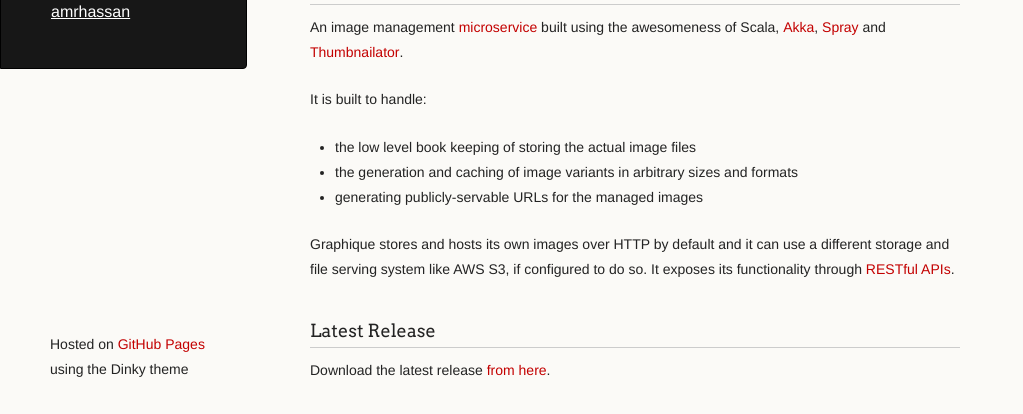
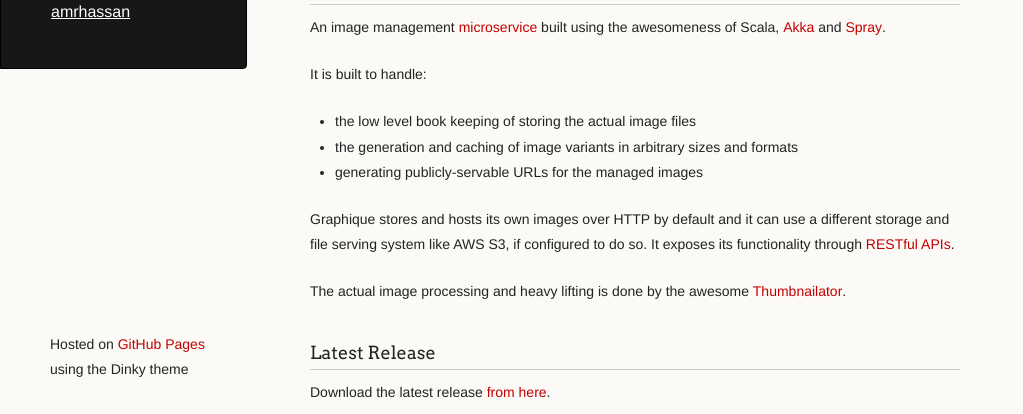
Before and after one commit to amrhassan/graphique, a plain HTML site: page index.html in a window 1280 px wide. Shown: the part 386-800 px from the top of the page, without its empty margins (0-1023 px from the left). Drawn offline with Linux system fonts and the light colour scheme.

Commit message:
Create gh-pages branch via GitHub

```diff
--- a/index.html
+++ b/index.html
@@ -35,7 +35,7 @@
 <h1>
 <a id="graphique" class="anchor" href="#graphique" aria-hidden="true"><span class="octicon octicon-link"></span></a>Graphique</h1>
 
-<p>An image management <a href="http://microservices.io/patterns/microservices.html">microservice</a> built using the awesomeness of Scala, <a href="http://akka.io/">Akka</a>, <a href="http://spray.io/">Spray</a> and <a href="https://code.google.com/p/thumbnailator/">Thumbnailator</a>.</p>
+<p>An image management <a href="http://microservices.io/patterns/microservices.html">microservice</a> built using the awesomeness of Scala, <a href="http://akka.io/">Akka</a> and <a href="http://spray.io/">Spray</a>.</p>
 
 <p>It is built to handle:</p>
 
@@ -46,6 +46,8 @@
 </ul>
 
 <p>Graphique stores and hosts its own images over HTTP by default and it can use a different storage and file serving system like AWS S3, if configured to do so. It exposes its functionality through <a href="https://github.com/amrhassan/graphique/wiki/API-Documentation">RESTful APIs</a>.</p>
+
+<p>The actual image processing and heavy lifting is done by the awesome <a href="https://code.google.com/p/thumbnailator/">Thumbnailator</a>.</p>
 
 <h3>
 <a id="latest-release" class="anchor" href="#latest-release" aria-hidden="true"><span class="octicon octicon-link"></span></a>Latest Release</h3>
```
Also changed, not shown: params.json (+1 -1 lines).
